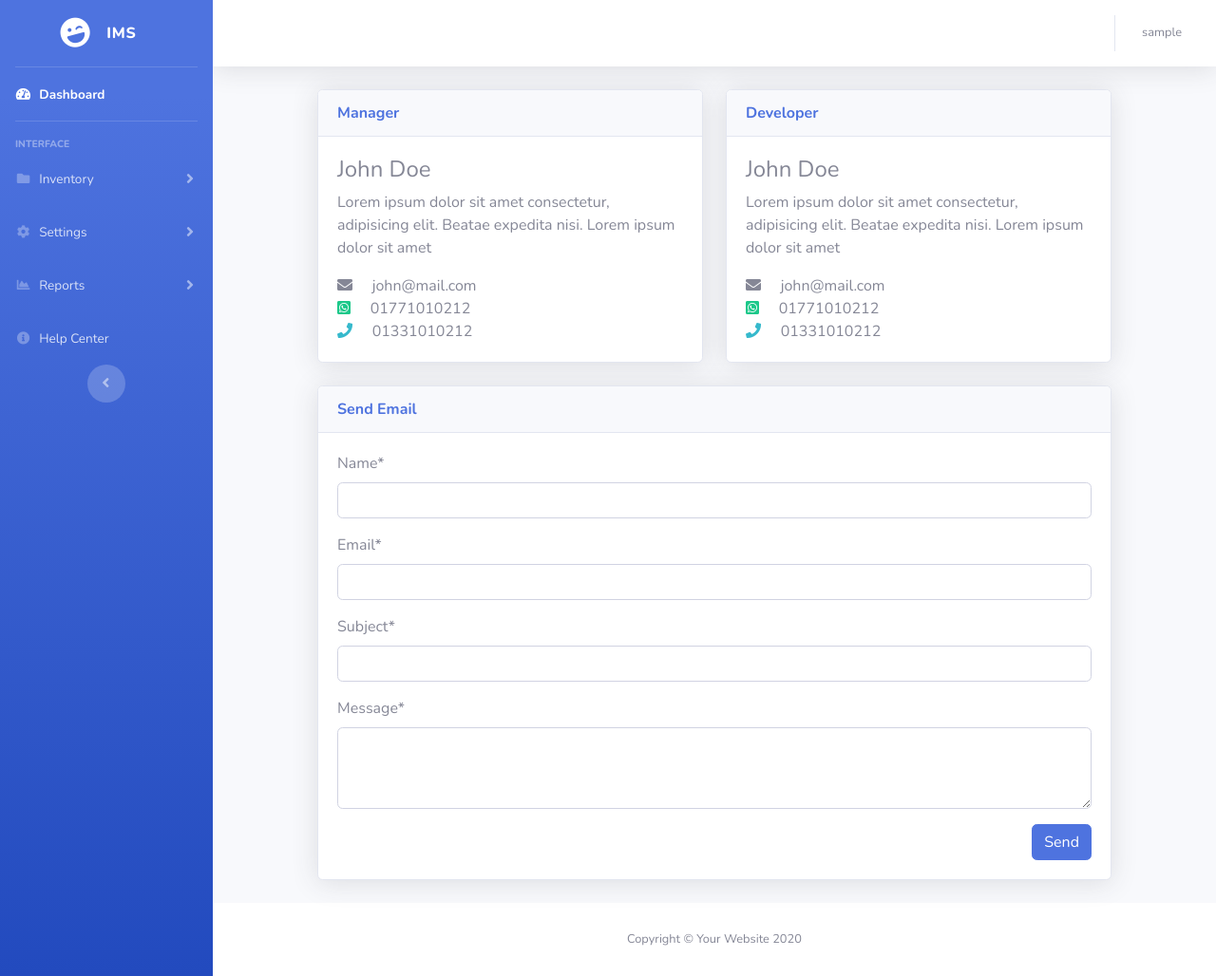
After one commit to rakibul-islam-raju/IMS, a Django app: page /help/ in a window 1280 px wide. The commit adds this page. Shown: the whole page at 95% size. Run offline with Django 3.2, Linux system fonts and the light colour scheme; the visitor is signed in with stand-in values (Sample User, id 1); some libraries are stand-ins or nearby versions.

Commit message:
Added Help center

```diff
--- a/core/forms.py
+++ b/core/forms.py
@@ -13,6 +13,13 @@ class MyCustomSignupForm(SignupForm):
         user.office = office
         user.save()
         return user
+
+
+class HelpcenterForm(forms.Form):
+    name = forms.CharField(max_length=100)
+    email = forms.EmailField()
+    subject = forms.CharField(max_length=100)
+    message = forms.CharField(widget=forms.Textarea(attrs={'rows': '3'}))
 
 
 class UserPermissionForm(forms.ModelForm):
--- a/core/views.py
+++ b/core/views.py
@@ -10,14 +10,39 @@ from django.views.generic import (View,
 from django.contrib.auth.mixins import LoginRequiredMixin, UserPassesTestMixin
 from django.contrib.messages.views import SuccessMessageMixin
 from django.contrib import messages
-
 from django.contrib.auth.decorators import login_required
+from django.core.mail import send_mail
 
 from .models import *
 from .forms import *
 from .filters import *
 from .resourses import *
 
+
+@login_required()
+def get_help(request):
+    if request.method == 'POST':
+        form = HelpcenterForm(request.POST or None)
+        if form.is_valid():
+            # name = form.cleaned_data['name']
+            subject = form.cleaned_data['subject']
+            message = form.cleaned_data['message']
+            email = form.cleaned_data['email']
+            recipients = ['rakibul.islam7772588@gmail.com']
+
+            # final_message = f''
+
+            send_mail(subject, message, email, recipients)
+            messages.success(request, 'Email successfully sent.')
+        else:
+            messages.warning(request, 'Something went wrong. Please try again.')
+    form = HelpcenterForm()
+
+    context = {
+        'title': 'Help Center',
+        'form': form
+    }
+    return render(request, 'help.html', context)
 
 @login_required()
 def download_sells_csv(request):
--- a/ims/urls.py
+++ b/ims/urls.py
@@ -12,6 +12,7 @@ urlpatterns = [
     path('admin/', admin.site.urls),
     path('accounts/', include('allauth.urls')),
 
+    path('help/', get_help, name='help'),
     path('download_sells_csv', download_sells_csv, name='sells-csv'),
 
     path('', HomeView.as_view(), name='home'),
--- a/templates/base.html
+++ b/templates/base.html
@@ -110,6 +110,13 @@
       </li>
       {% endif %}
 
+      <li class="nav-item">
+        <a class="nav-link collapsed" href="{% url 'help' %}" >
+          <i class="fas fa-fw fa-info-circle"></i>
+          <span>Help Center</span>
+        </a>
+      </li>
+
 
       <!-- Sidebar Toggler (Sidebar) -->
       <div class="text-center d-none d-md-inline">
@@ -160,9 +167,9 @@
         <div class="container-fluid">
           {% include './includes/messages.html' %}
         </div>
+
         {% block body %}
         {% endblock body %}
-        <!-- /.container-fluid -->
 
       </div>
       <!-- End of Main Content -->
--- /dev/null
+++ b/templates/help.html
@@ -0,0 +1,64 @@
+{% extends 'base.html' %}
+{% load crispy_forms_tags %}
+
+{% block title %}| {{ title }}{% endblock title %}
+
+
+{% block body %}
+    <div class="container">
+        <div class="row justify-content-center">
+            <div class="col-lg-5">
+                <div class="card shadow mb-4">
+                    <div class="card-header">
+                        <strong class="text-primary">Manager</strong>
+                    </div>
+                    <div class="card-body">
+                        <h4>John Doe</h4>
+                        <p class="">
+                            Lorem ipsum dolor sit amet consectetur, adipisicing elit. Beatae expedita nisi.
+                            Lorem ipsum dolor sit amet
+                        </p>
+                        <i class="fas fa-envelope text-secondary"></i> &nbsp; &nbsp; john@mail.com <br>
+                        <i class="fab fa-whatsapp-square text-success"></i> &nbsp; &nbsp; 01771010212 <br>
+                        <i class="fas fa-phone text-info"></i> &nbsp; &nbsp; 01331010212 <br>
+                    </div>
+                </div>
+            </div>
+            <div class="col-lg-5">
+                <div class="card shadow">
+                    <div class="card-header">
+                        <strong class="text-primary">Developer</strong>
+                    </div>
+                    <div class="card-body">
+                        <h4>John Doe</h4>
+                        <p class="">
+                            Lorem ipsum dolor sit amet consectetur, adipisicing elit. Beatae expedita nisi.
+                            Lorem ipsum dolor sit amet
+                        </p>
+                        <i class="fas fa-envelope text-secondary"></i> &nbsp; &nbsp; john@mail.com <br>
+                        <i class="fab fa-whatsapp-square text-success"></i> &nbsp; &nbsp; 01771010212 <br>
+                        <i class="fas fa-phone text-info"></i> &nbsp; &nbsp; 01331010212 <br>
+                    </div>
+                </div>
+            </div>
+        </div>
+        <div class="row justify-content-center">
+            <div class="col-md-10">
+                <div class="card mb-4 shadow">
+                    <div class="card-header">
+                        <strong class="text-primary">Send Email</strong>
+                    </div>
+                    <div class="card-body">
+                        <form action="" method="POST">
+                            {% csrf_token %}
+                            {{ form|crispy }}
+                            <div class="buttons-right">
+                                <button type="submit" class="btn btn-primary">Send</button>
+                            </div>
+                        </form>
+                    </div>
+                </div>
+            </div>
+        </div>
+    </div>
+{% endblock body %}
```
Also changed, not shown: core/resourses.py (+18 -6 lines), requirements.txt (+11 -0 lines).
